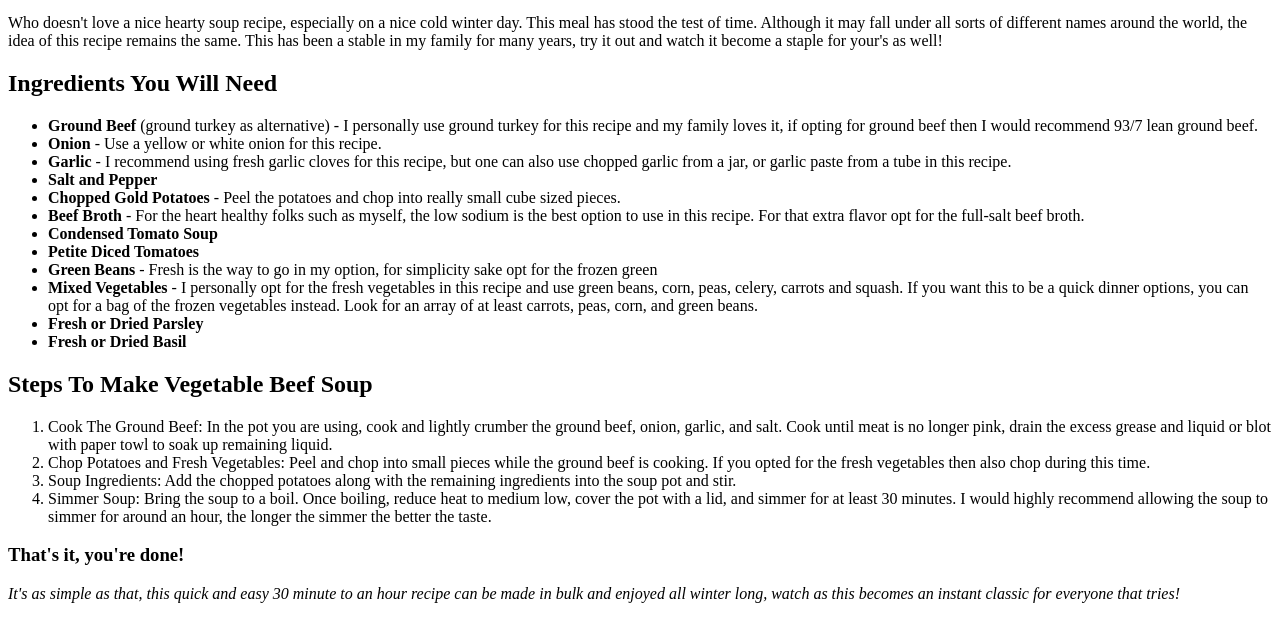
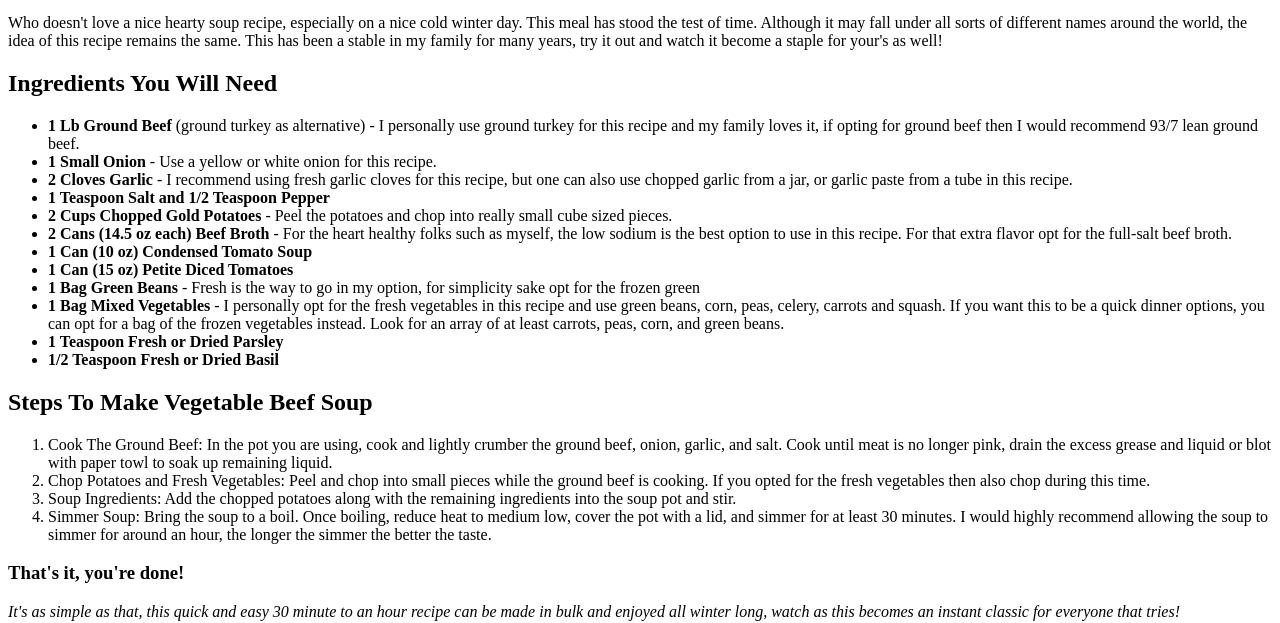
Before and after one commit to micahcarter97/odin-recipes, a plain HTML site: page recipes/vegetablebeefsoup.html in a window 1280 px wide. Shown: the part 456-1079 px from the top of the page. Drawn offline with Linux system fonts and the light colour scheme.

Commit message:
vegetablebeefsoup.com

```diff
--- a/recipes/vegetablebeefsoup.html
+++ b/recipes/vegetablebeefsoup.html
@@ -12,18 +12,18 @@
 
         <h2>Ingredients You Will Need</h2>
         <ul>
-            <li><b>Ground Beef</b> (ground turkey as alternative) - I personally use ground turkey for this recipe and my family loves it, if opting for ground beef then I would recommend 93/7 lean ground beef.</li>
-            <li><b>Onion</b> - Use a yellow or white onion for this recipe.</li>
-            <li><b>Garlic</b> - I recommend using fresh garlic cloves for this recipe, but one can also use chopped garlic from a jar, or garlic paste from a tube in this recipe.</li>
-            <li><b>Salt and Pepper</b></li>
-            <li><b>Chopped Gold Potatoes</b> - Peel the potatoes and chop into really small cube sized pieces.</li>
-            <li><b>Beef Broth</b> - For the heart healthy folks such as myself, the low sodium is the best option to use in this recipe. For that extra flavor opt for the full-salt beef broth.</li>
-            <li><b>Condensed Tomato Soup</b></li>
-            <li><b>Petite Diced Tomatoes</b></li>
-            <li><b>Green Beans</b> - Fresh is the way to go in my option, for simplicity sake opt for the frozen green</li>
-            <li><b>Mixed Vegetables</b> - I personally opt for the fresh vegetables in this recipe and use green beans, corn, peas, celery, carrots and squash. If you want this to be a quick dinner options, you can opt for a bag of the frozen vegetables instead. Look for an array of at least carrots, peas, corn, and green beans.</li>
-            <li><b>Fresh or Dried Parsley</b></li>
-            <li><b>Fresh or Dried Basil</b></li>
+            <li><b>1 Lb Ground Beef</b> (ground turkey as alternative) - I personally use ground turkey for this recipe and my family loves it, if opting for ground beef then I would recommend 93/7 lean ground beef.</li>
+            <li><b>1 Small Onion</b> - Use a yellow or white onion for this recipe.</li>
+            <li><b>2 Cloves Garlic</b> - I recommend using fresh garlic cloves for this recipe, but one can also use chopped garlic from a jar, or garlic paste from a tube in this recipe.</li>
+            <li><b>1 Teaspoon Salt and 1/2 Teaspoon Pepper</b></li>
+            <li><b>2 Cups Chopped Gold Potatoes</b> - Peel the potatoes and chop into really small cube sized pieces.</li>
+            <li><b>2 Cans (14.5 oz each) Beef Broth</b> - For the heart healthy folks such as myself, the low sodium is the best option to use in this recipe. For that extra flavor opt for the full-salt beef broth.</li>
+            <li><b>1 Can (10 oz) Condensed Tomato Soup</b></li>
+            <li><b>1 Can (15 oz) Petite Diced Tomatoes</b></li>
+            <li><b>1 Bag Green Beans</b> - Fresh is the way to go in my option, for simplicity sake opt for the frozen green</li>
+            <li><b>1 Bag Mixed Vegetables</b> - I personally opt for the fresh vegetables in this recipe and use green beans, corn, peas, celery, carrots and squash. If you want this to be a quick dinner options, you can opt for a bag of the frozen vegetables instead. Look for an array of at least carrots, peas, corn, and green beans.</li>
+            <li><b>1 Teaspoon Fresh or Dried Parsley</b></li>
+            <li><b>1/2 Teaspoon Fresh or Dried Basil</b></li>
         </ul>
 
         <h2>Steps To Make Vegetable Beef Soup</h2>
```
